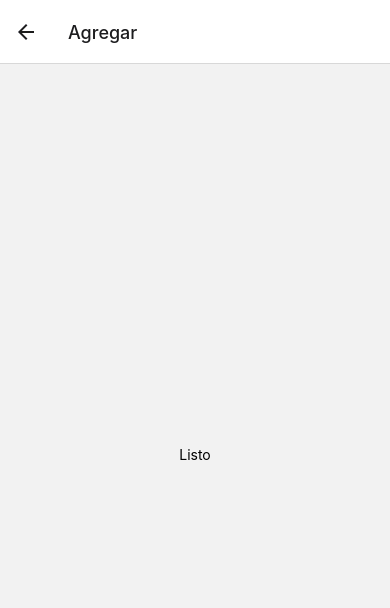
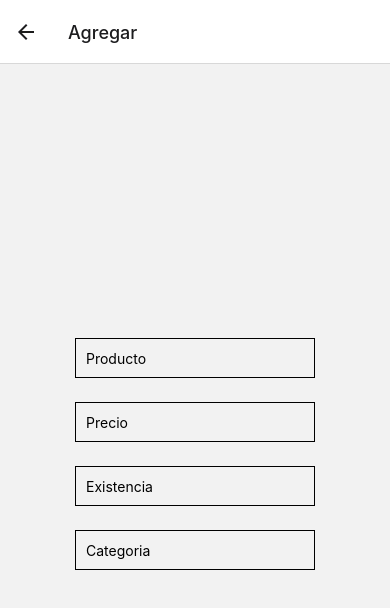
Before and after one commit to DanielGarridoLuna/CRUD, a React Native app: screen / in a window 390 px wide. Both pictures are taken after a click on the button "AGREGAR INFORMACIÓN". Shown: the top 608 px of the page. Built offline with nearby package versions, Linux system fonts and the light colour scheme.

Commit message:
capturar informacion

```diff
--- a/Pantallas/SRadd.js
+++ b/Pantallas/SRadd.js
@@ -10,12 +10,54 @@ const SRadd = () => {
             alignItems: 'center',
             justifyContent: 'center',
         },
+        input: {
+          height: 40,
+          margin: 12,
+          borderWidth: 1,
+          padding: 10,
+        },
       });
+
+
+      const [elementos, setelement]=useState({
+        producto:'',
+        precio:'',
+        existencia:'',
+        categoria:''
+      })
+
+      const capturar =(atrib,valor) =>{
+        setelement({...elementos,[atrib]:valor})
+        console.log(elementos)
+        }
 
     return (
         <View style={styles.Contenedor}>
 
-         <Text>Listo</Text>
+        <TextInput
+        style={styles.input}
+        placeholder="Producto"
+        onChangeText={(value)=>capturar('producto',value)}
+        />
+
+        <TextInput
+        style={styles.input}
+        placeholder="Precio"
+        onChangeText={(value)=>capturar('precio',value)}
+        />
+
+        <TextInput
+        style={styles.input}
+        placeholder="Existencia"
+        onChangeText={(value)=>capturar('existencia',value)}
+        />
+
+        <TextInput
+        style={styles.input}
+        placeholder="Categoria"
+        onChangeText={(value)=>capturar('categoria',value)}
+        />
+
         </View>
       )
 }
```
